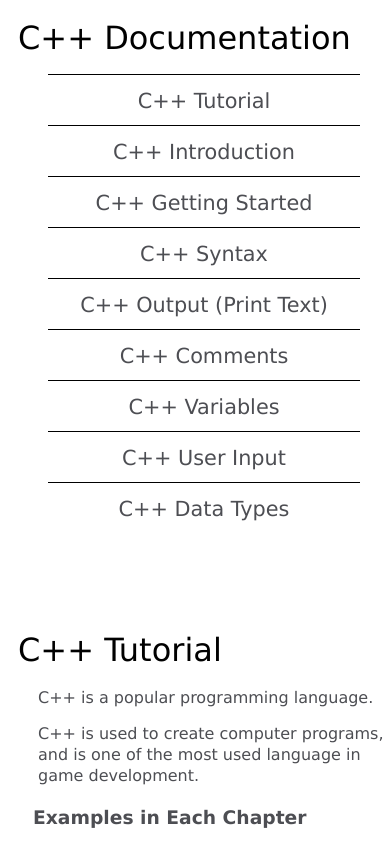
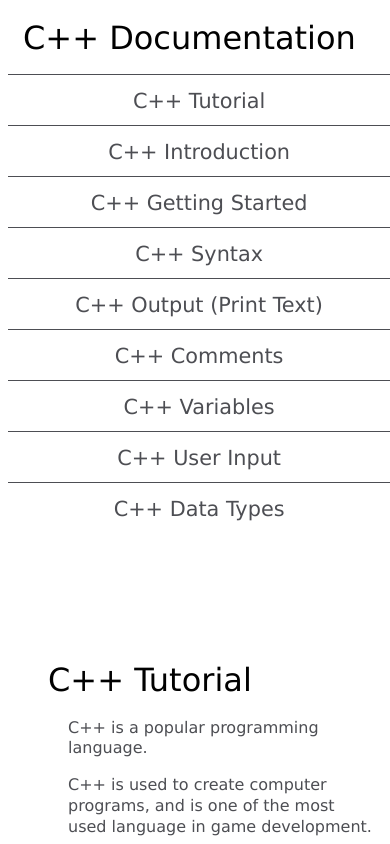
Before and after one commit to gyrajmi/nyarigyak, a plain HTML site: page freecode4/technical.html in a window 390 px wide. Shown: the top 844 px of the page. Drawn offline with Linux system fonts and the light colour scheme.

Commit message:
Update technical.css

```diff
--- a/freecode4/technical.css
+++ b/freecode4/technical.css
@@ -10,8 +10,6 @@ body {
     width: 16%;
     position:fixed;
     top:50px;
-    border-right:solid 1.5px;
-    border-color: #4d4e53;
     display: flex;
     flex-direction: column;
 
@@ -24,12 +22,13 @@ body {
     color: #4d4e53;
     font-size: 1.3em;
     padding: 13px 0px 10px;
+    border-top: solid 1.2px;
+    border-color: #4d4e53;
 
 }
 
 #navbar li{
     list-style: none;
-    border-top:solid 1px;
     display: block;
 }
 
@@ -40,6 +39,7 @@ body {
   font-size: 2em;
   font-weight: thin;
   position: fixed;
+  padding-left: 5px;
 }
 
 header{
@@ -54,8 +54,8 @@ header{
   position: absolute;
   margin-left: 300px;
   padding: 30px;
+}
 
-}
 code{
     display: block;
     border-left: solid;
@@ -125,25 +125,22 @@ table{
   #main-doc{
     position: absolute;
     top:600px;
-    position: absolute;
     margin-left: 0px;
-    padding: 0;
-
   }
   #navbar ul{
-    width: 80%;
+    width: 98%;
     position: absolute;
-    top: 0%;
     text-align: center;
     display: flex;
     flex-direction: column;
     top: 50px;
-    border-right: 0;
+    padding-left:0px;
   }
   #navbar header{
     position: absolute;
 
   }
+
 
   }
   @media only screen and (max-height: 560px) {
@@ -162,7 +159,7 @@ table{
 
     }
     #navbar ul{
-      width: 80%;
+      width: 98%;
       position: absolute;
       top: 0%;
       text-align: center;
@@ -170,10 +167,12 @@ table{
       flex-direction: column;
       top: 50px;
       border-right: 0;
+      margin-left: -35px;
     }
     #navbar header{
       position: absolute;
 
     }
 
+
     }
```
